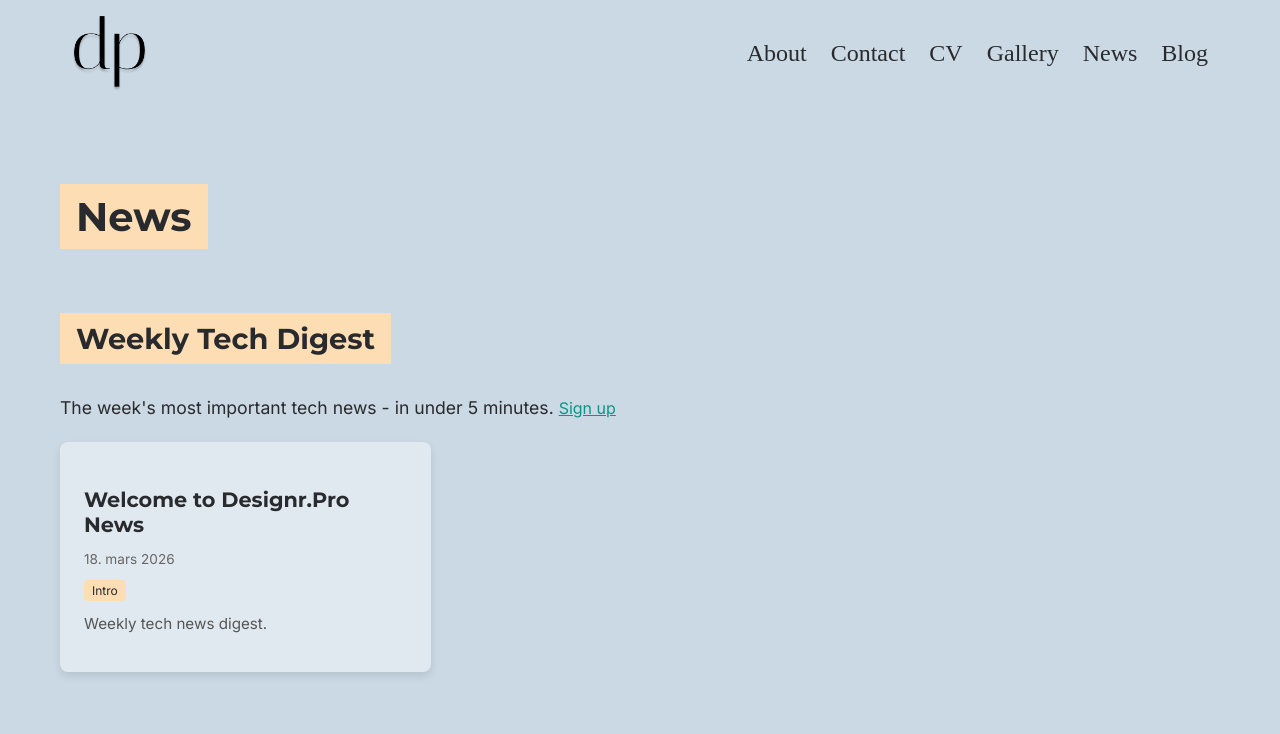
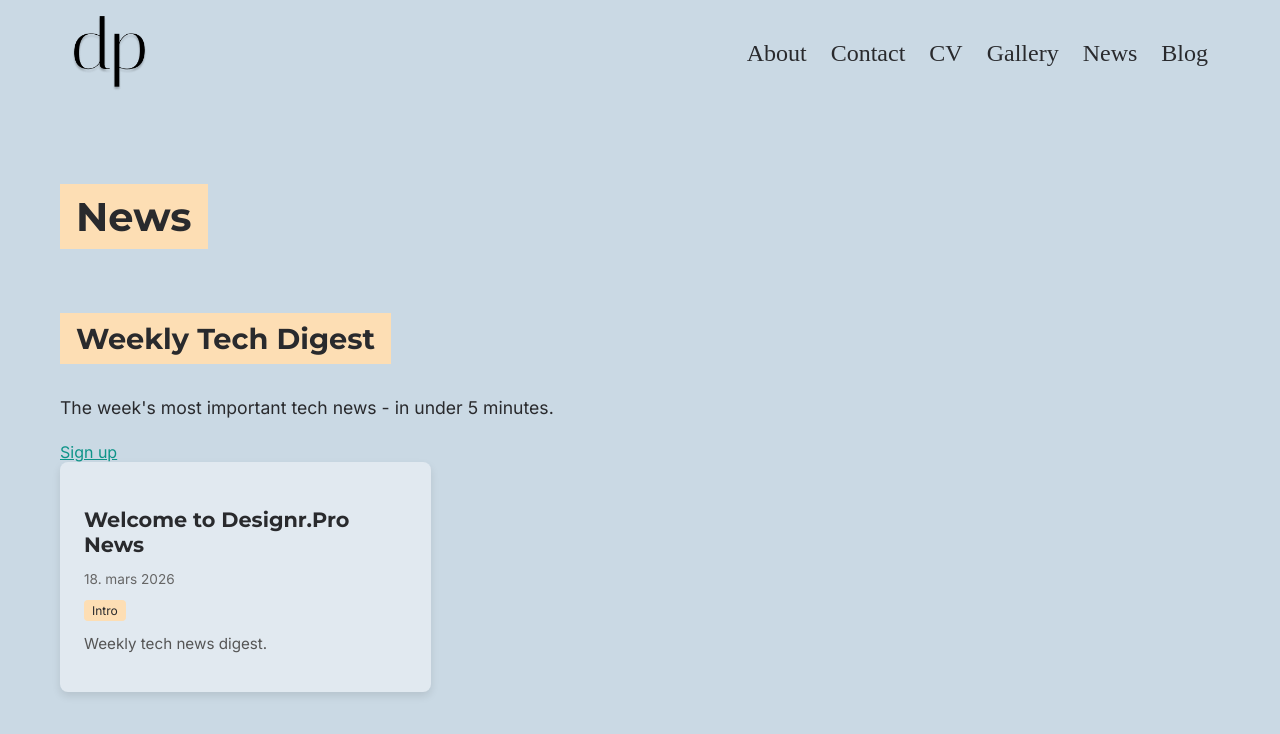
Before and after one commit to Designrpros/Designr-Pro, a Next.js app: page /news in a window 1280 px wide. Shown: the top 734 px of the page. Built offline with nearby package versions, Linux system fonts and the light colour scheme.

Commit message:
Add: Newsletter signup form on News page

```diff
--- a/src/app/news/page.tsx
+++ b/src/app/news/page.tsx
@@ -175,8 +175,9 @@ export default function News() {
 
       <SectionTitle>Weekly Tech Digest</SectionTitle>
       <p style={{ fontSize: '1.1rem', marginBottom: '1.5rem', color: '#292a2d' }}>
-        The week's most important tech news - in under 5 minutes. <NewsletterSignup />
+        The week's most important tech news - in under 5 minutes.
       </p>
+      <NewsletterSignup />
 
 
       <NewsGrid>
```
